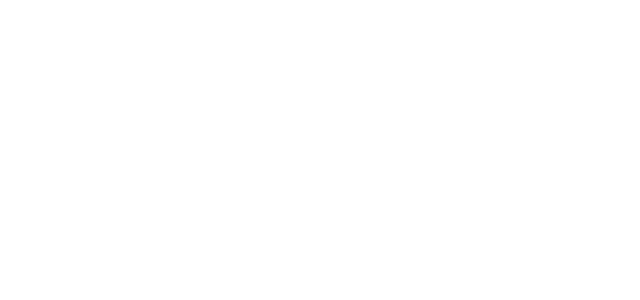
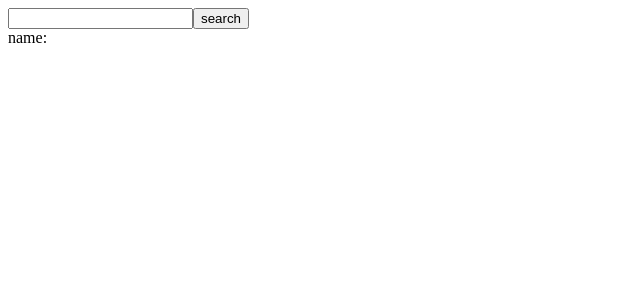
Before and after one commit to huitopia/study-react-1, a React (Vite) app: page / in a window 1280 px wide. Shown: the top 300 px of the page, without its empty margins (0-640 px from the left). Built offline with nearby package versions, Linux system fonts and the light colour scheme.

Commit message:
고객 번호로 고객 이름 조회

```diff
--- a/src/App.jsx
+++ b/src/App.jsx
@@ -1,7 +1,28 @@
-import React from "react";
+import React, { useState } from "react";
+import axios from "axios";
 
 function App(props) {
-  return <div></div>;
+  const [customerId, setCustomerId] = useState("");
+  const [customerName, setCustomerName] = useState("");
+
+  function handleSearchClick() {
+    // 조회버튼 클릭시
+    // /api/customer?id=3
+    axios
+      .get(`/api/customer?id=${customerId}`)
+      .then((response) => response.data)
+      .then((data) => setCustomerName(data));
+  }
+
+  return (
+    <div>
+      <div>
+        <input type="number" onChange={(e) => setCustomerId(e.target.value)} />
+        <button onClick={handleSearchClick}>search</button>
+      </div>
+      <div>name: {customerName}</div>
+    </div>
+  );
 }
 
 export default App;
```
